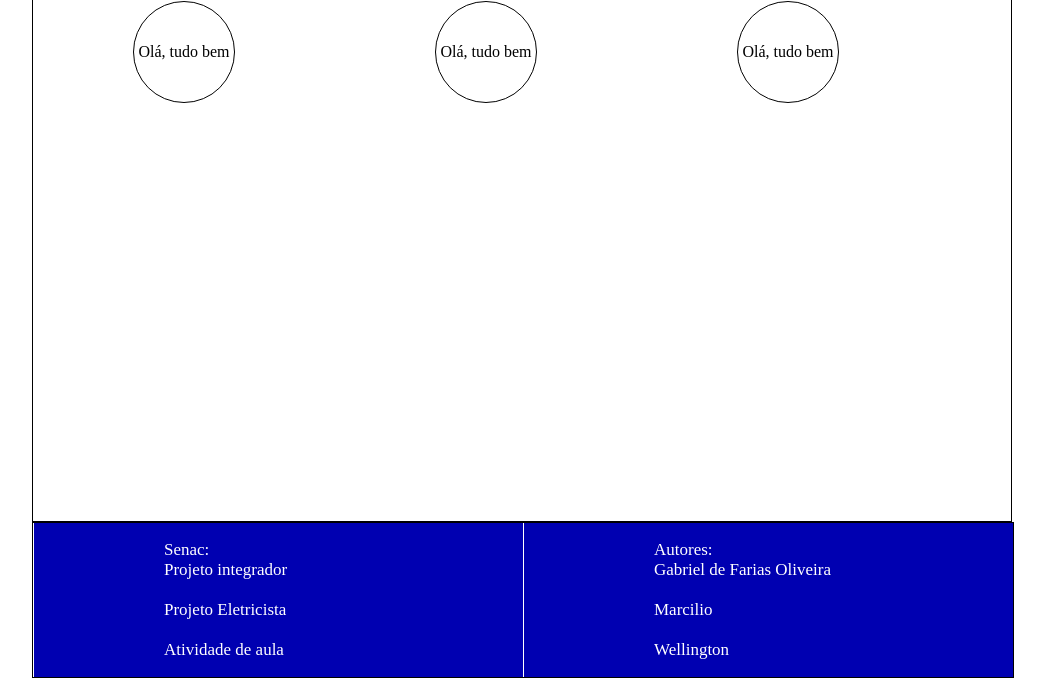
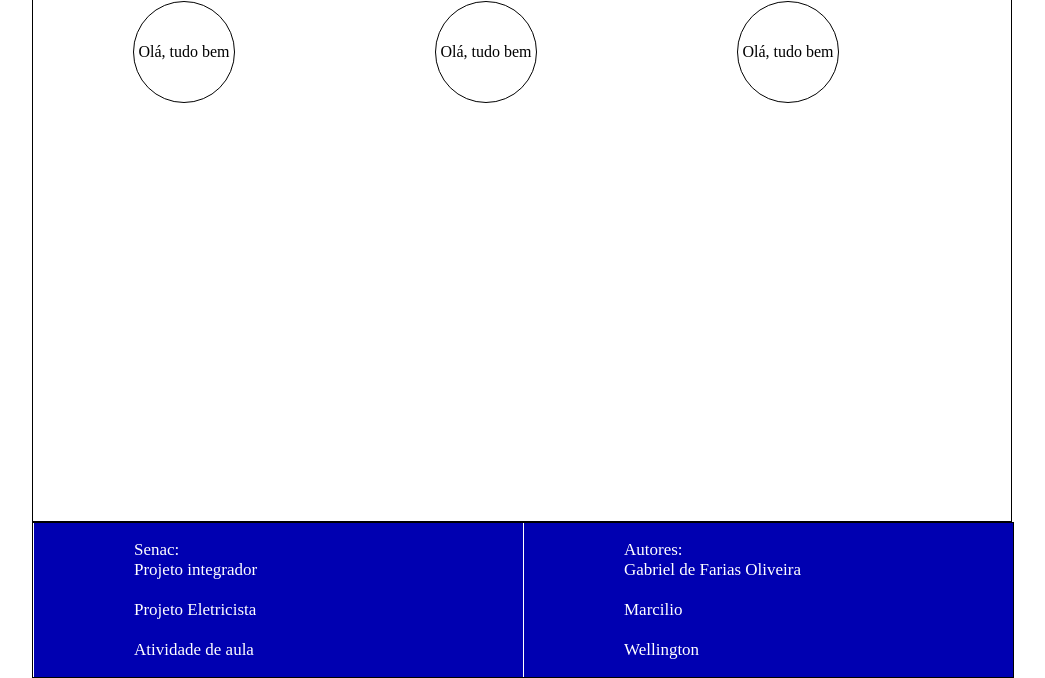
Before and after one commit to gabrieldefarias/projeto_integrador, a plain HTML site: page index.html in a window 1280 px wide. Shown: the part 282-960 px from the top of the page, without its empty margins (118-1163 px from the left). Drawn offline with Linux system fonts and the light colour scheme.

Commit message:
30/05/2021 - css melhor

```diff
--- a/css/estilo.css
+++ b/css/estilo.css
@@ -81,7 +81,7 @@ body{
     flex-direction: column;
     width: 50%;
     border-left: 1px solid;
-    padding: 0px 130px
+    padding: 0px 100px
 }
 #estrutura #footer .rodape p{
     font-size: 17px;
```
